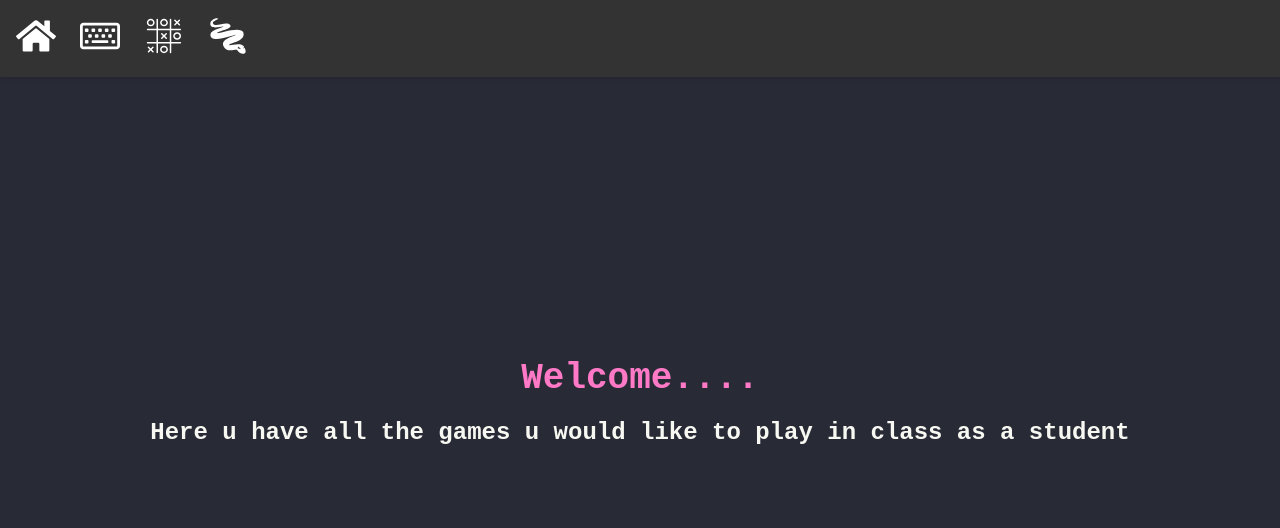
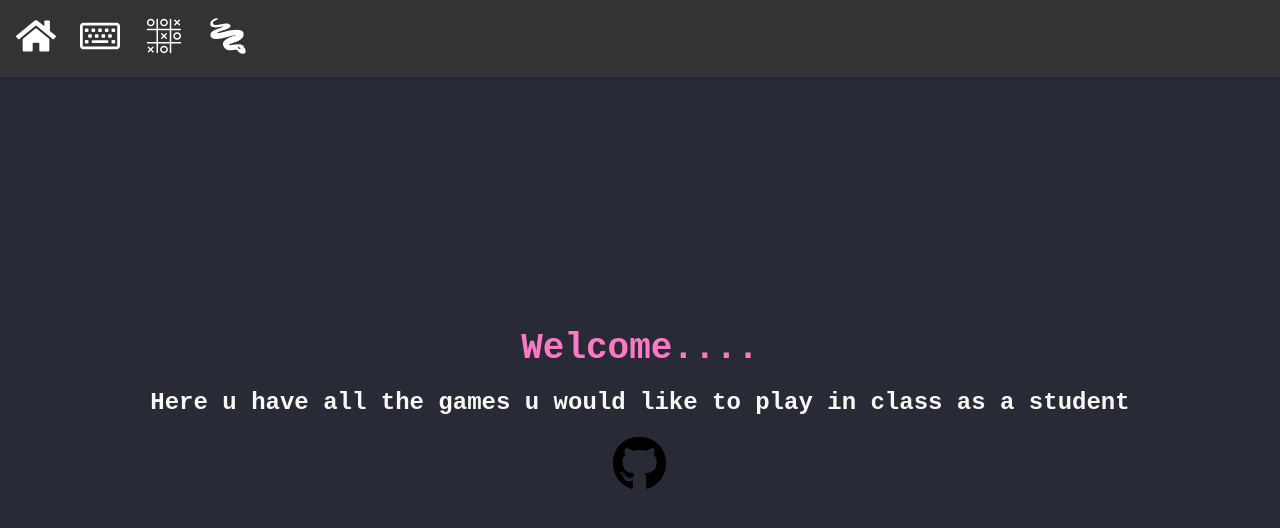
Before and after one commit to VARattleff/TypeDash, a React (Vite) app: page / in a window 1280 px wide. Shown: the top 528 px of the page. Built offline with nearby package versions, Linux system fonts and the light colour scheme.

Commit message:
beta done

```diff
--- a/src/container/Home.tsx
+++ b/src/container/Home.tsx
@@ -1,8 +1,16 @@
+import { FaGithub } from "react-icons/fa";
+import '../styles/Home.css'
+
 const Home = () => {
     return (
         <>
             <h1>Welcome.... </h1>
             <h2>Here u have all the games u would like to play in class as a student</h2>
+            <a href="https://github.com/VARattleff/TypeDash" target="_blank">
+                <FaGithub className='icon-home-page' />
+            </a>
+
+
         </>
     );
 }
--- /dev/null
+++ b/src/styles/Home.css
@@ -0,0 +1,9 @@
+.icon-home-page{
+    font: 400 20px/1 'Roboto', sans-serif;
+    color: black;
+    font-size: 55px;
+}
+
+.icon-home-page:hover, .icon-home-page.active{
+    color: #ff79c6;
+}
```
Also changed, not shown: 2 other files (tests, documents, lock files or other folders).
